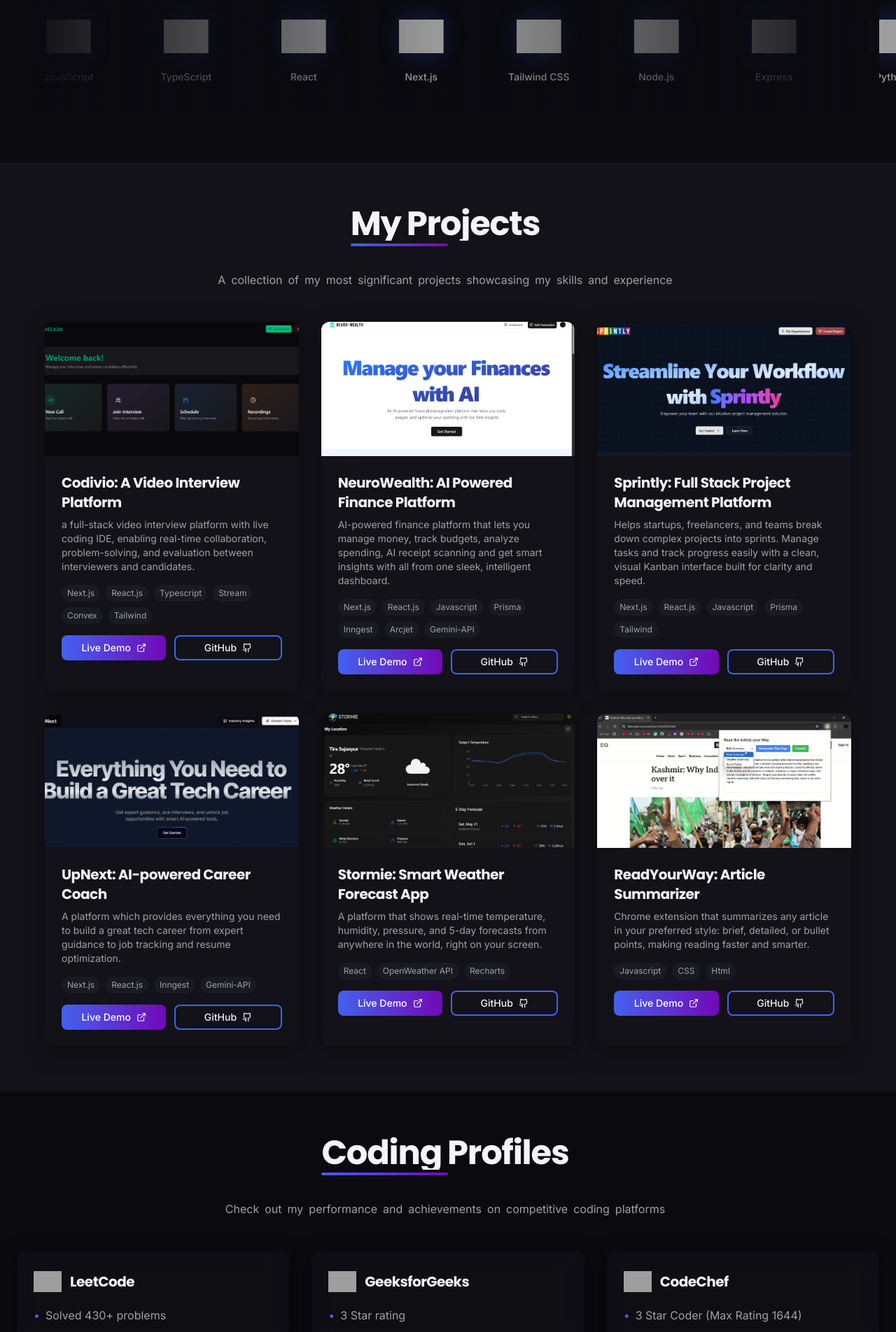
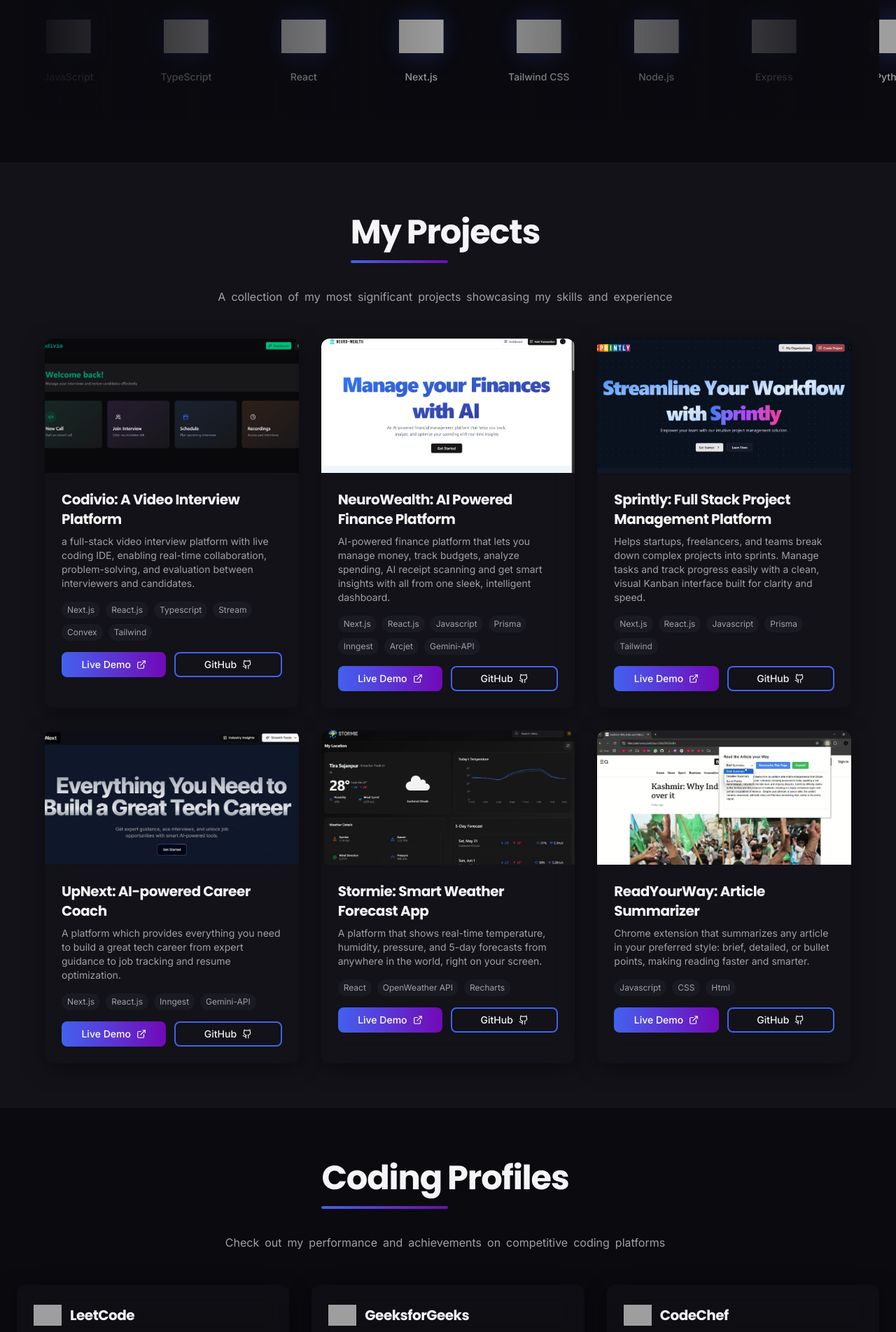
Before and after one commit to chiraagsharma24/portfolio, a React (Vite) app: page / in a window 1280 px wide. Shown: the part 1132-3036 px from the top of the page at 70% size. Built offline with nearby package versions, Linux system fonts and the light colour scheme; grey boxes are pictures that could not be loaded.

Commit message:
Fix: fixed other line-height-issues

```diff
--- a/src/components/sections/CodingProfiles.tsx
+++ b/src/components/sections/CodingProfiles.tsx
@@ -10,7 +10,7 @@ const CodingProfiles: React.FC = () => {
     <section id="coding" className="section-container bg-background-primary py-12 sm:py-16">
       <div className="container-custom mx-auto px-4 sm:px-6">
         <div className="text-center mb-8 sm:mb-12">
-          <h2 className="section-title text-3xl sm:text-4xl md:text-5xl">
+          <h2 className="section-title text-3xl sm:text-4xl md:text-5xl md:leading-normal">
             <AnimatedText text="Coding Profiles" />
           </h2>
           <p className="text-text-secondary max-w-2xl mx-auto text-sm sm:text-base mt-3">
--- a/src/components/sections/Projects.tsx
+++ b/src/components/sections/Projects.tsx
@@ -32,7 +32,7 @@ const Projects: React.FC = () => {
       <div className="container-custom mx-auto px-4 sm:px-6">
         {/* Title & Description */}
         <div className="text-center mb-8 sm:mb-12">
-          <h2 className="section-title text-3xl sm:text-4xl md:text-5xl">
+          <h2 className="section-title text-3xl sm:text-4xl md:text-5xl md:leading-normal">
             <AnimatedText text="My Projects" />
           </h2>
           <p className="text-text-secondary max-w-2xl mx-auto text-sm sm:text-base mt-3">
```
